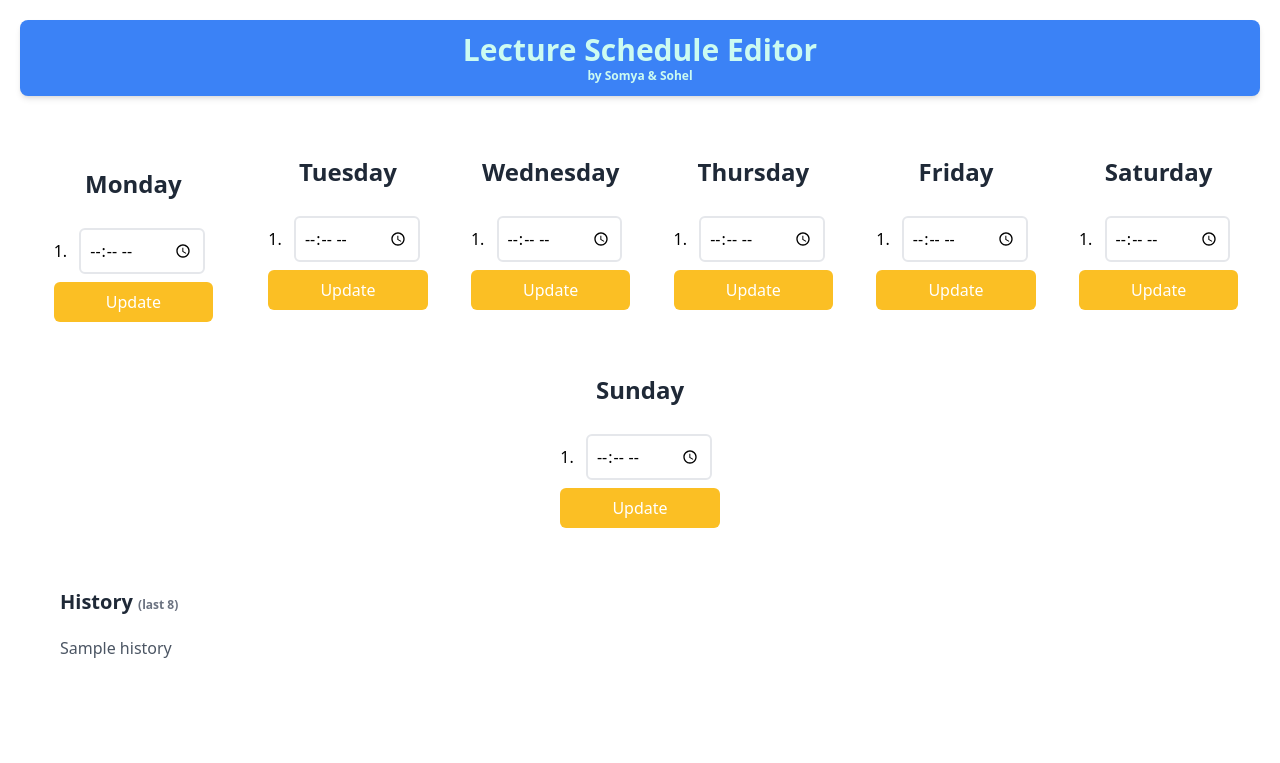
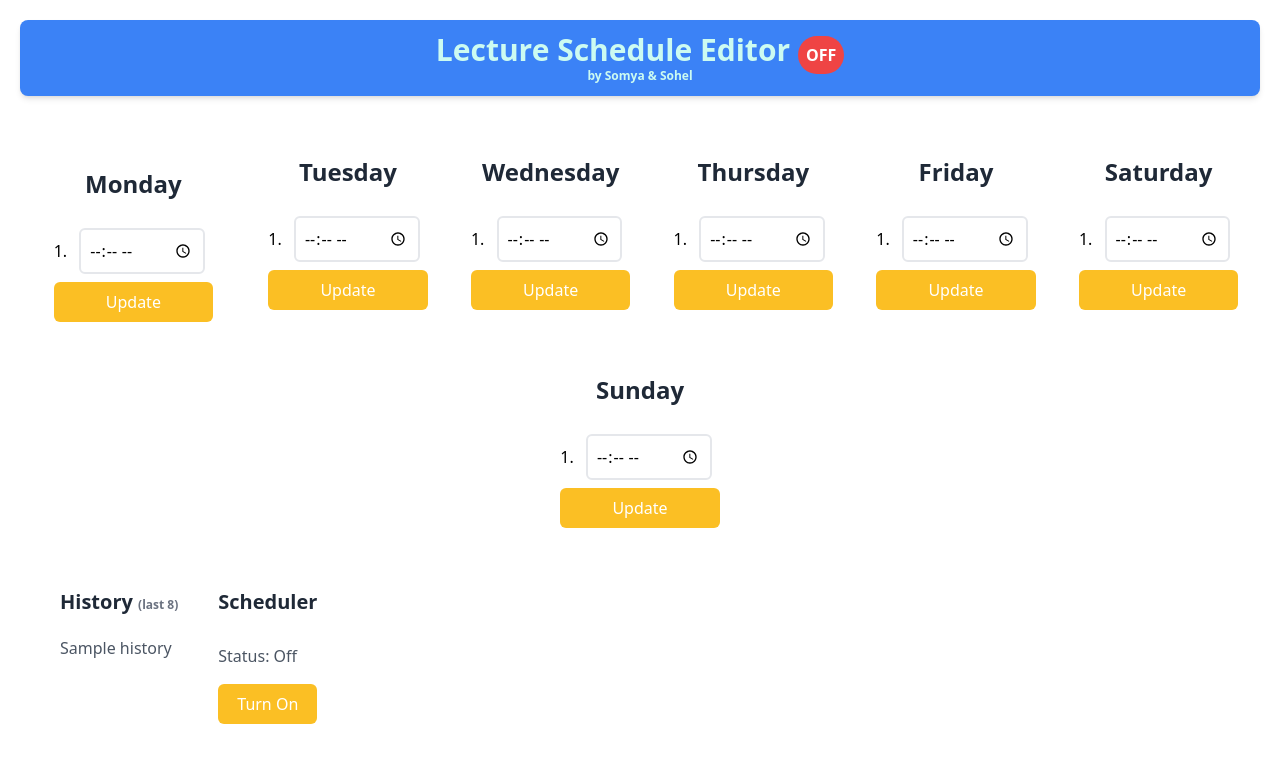
Before and after one commit to sohelshekhIn/BVBSchoolBell, a Flask app: template templates/index.html in a window 1280 px wide. Shown: the top 763 px of the page. Run offline with Flask 3, Linux system fonts and the light colour scheme; the template is opened without the code that fills it: most values are stand-ins (such as "Sample title", 1, 10 or a date in 2020); parts of the project's set-up code (start-up, migrations or seed data) failed here and were passed over; some libraries are stand-ins or nearby versions.

Commit message:
Production Push

```diff
--- a/app.py
+++ b/app.py
@@ -16,8 +16,10 @@
 
 json_file_name = "schedule.json"
 log_file_name = "history.log"
+settings_file_name = "status.json"
 log_file = path.join(file_path, log_file_name)
 json_file = path.join(file_path, json_file_name)
+settings_file_name = path.join(file_path, settings_file_name)
 
 # Load the scheduled times from schedule.json on startup
 with open(json_file) as f:
@@ -31,8 +33,13 @@
 
 
 def task():
+    with open(settings_file_name) as f:
+        settings = json.load(f)
+    if settings["status"] == "off":
+        log_time_to_file("Trigger cancelled")
+        return
     # Uncomment this to Ring Actual Bell
-    # start_bell()
+    start_bell()
     log_time_to_file("Bell Triggered")
 
 
@@ -79,9 +86,15 @@
     with open(log_file, "r") as f:
         # get only the last 8 lines
         history = f.readlines()[-8:]
-    print(history)
+    # load settings from settings.json
+    with open(settings_file_name) as f:
+        settings = json.load(f)
+
     return render_template(
-        "index.html", times=weekday_scheduled_times, histories=history
+        "index.html",
+        times=weekday_scheduled_times,
+        histories=history,
+        bell_status=settings["status"],
     )
 
 
@@ -96,6 +109,28 @@
     return redirect(url_for("index"))
 
 
+# if /bell/off is called, set status to off
+@app.route("/bell/off", methods=["POST"])
+def bell_off():
+    with open(settings_file_name) as f:
+        settings = json.load(f)
+    settings["status"] = "off"
+    with open(settings_file_name, "w") as f:
+        json.dump(settings, f, indent=4)
+    return redirect(url_for("index"))
+
+
+# if /bell/on is called, set status to on
+@app.route("/bell/on", methods=["POST"])
+def bell_on():
+    with open(settings_file_name) as f:
+        settings = json.load(f)
+    settings["status"] = "on"
+    with open(settings_file_name, "w") as f:
+        json.dump(settings, f, indent=4)
+    return redirect(url_for("index"))
+
+
 background_thread = threading.Thread(target=background_thread)
 background_thread.daemon = True
 background_thread.start()
--- a/jobLogger.py
+++ b/jobLogger.py
@@ -1,4 +1,4 @@
-import datetime
+from datetime import datetime
 from sys import platform
 from os import path, getcwd
 
@@ -9,14 +9,32 @@
 
 log_file_name = "history.log"
 log_file = path.join(log_file_path, log_file_name)
+max_lines = 25
+
+
+def truncate_log_file():
+    with open(log_file, "r") as file:
+        lines = file.readlines()
+
+    if len(lines) > max_lines:
+        lines = lines[len(lines) - max_lines :]
+
+    with open(log_file, "w") as file:
+        file.writelines(lines)
+
+
+def format_date():
+    now = datetime.now()
+    current_time = datetime.strptime(now.strftime("%Y-%m-%d %H:%M"), "%Y-%m-%d %H:%M")
+    # current_time = now.strftime("%Y-%m-%d %H:%M")
+    formatted_date = current_time.strftime("%d/%m (%A) %H:%M")
+    return formatted_date
 
 
 def log_time_to_file(msg):
-    # Get the current time
-    current_time = datetime.datetime.now()
-    # Format the time as a string
-    time_str = current_time.strftime("%Y-%m-%d %H:%M:%S")
-    final_str = f"{time_str}: {msg}"
+    final_str = f"{format_date()}: {msg}"
     # Write the time to the file
     with open(log_file, "a") as file:
         file.write(final_str + "\n")
+        file.close()
+    truncate_log_file()
--- a/schedule.json
+++ b/schedule.json
@@ -49,15 +49,21 @@
         "21:30",
         "22:30"
     ],
-  "saturday": ["10:00", "15:52", "16:00", "16:05", "18:30"],
+    "saturday": [
+        "10:00",
+        "15:52",
+        "16:00",
+        "16:05",
+        "18:30"
+    ],
     "sunday": [
         "09:00",
         "12:30",
         "14:45",
         "16:00",
         "18:00",
-    "20:30",
-    "21:30",
-    "22:30"
+        "21:38",
+        "22:00",
+        "22:26"
     ]
 }
--- /dev/null
+++ b/status.json
@@ -0,0 +1,3 @@
+{
+    "status": "on"
+}
--- a/templates/index.html
+++ b/templates/index.html
@@ -16,7 +16,21 @@
         class="w-full text-center text-teal-100 font-semibold text-2xl lg:text-3xl"
       >
         <span class="flex flex-col">
+          <span>
             Lecture Schedule Editor
+            <span class="text-base">
+
+              {% if bell_status == "on" %}
+              <span class="p-2 bg-green-500 text-white rounded-full">
+                ON
+              </span>
+              {% else %}
+              <span class="p-2 bg-red-500 text-white rounded-full">
+                OFF
+              </span>
+              {% endif %}
+            </span>
+          </span>
           <span class="text-xs"> by Somya & Sohel </span>
         </span>
       </h1>
@@ -186,6 +200,8 @@
         </div>
       </div>
       <div class="p-10">
+        <div class="flex gap-10">
+          <div class="">
             <h1 class="text-gray-800 font-semibold text-lg lg:text-xl mb-5">
               History
               <span
@@ -203,6 +219,44 @@
               {% endfor %}
             </div>
           </div>
+          <div class="">
+            <!-- Turn On/Off Bell -->
+            <h1 class="text-gray-800 font-semibold text-lg lg:text-xl mb-5">
+              Scheduler
+            </h1>
+          <!-- current bell status -->
+
+          <p class="text-gray-600 font-medium text-md whitespace-nowrap overflow-hidden overflow-ellipsis py-2 mb-2">
+            Status:
+            {% if bell_status == "on" %}
+              On
+              {% else %}
+              Off
+              {% endif %}
+          </p>
+              {% if bell_status == "on" %}
+              <form action="/bell/off" method="post">
+                <button
+                  class="px-3 py-2 w-full bg-amber-400 text-white rounded-md hover:bg-amber-500"
+                  type="submit"
+                >Turn Off</button>
+              </form>
+            {% else %}
+            <form action="/bell/on" method="post">
+                <!-- if bell_status is off then only show this -->
+
+                <button
+                  class="px-3 py-2 w-full bg-amber-400 text-white rounded-md hover:bg-amber-500"
+                  type="submit"
+                >
+                Turn On
+                </button>
+              </form>
+            {% endif %}
+
+
+        </div>
+      </div>
     </div>
   </body>
 </html>
```
Also changed, not shown: 1 other file. Lines whose indentation alone changed are shown as unchanged.
